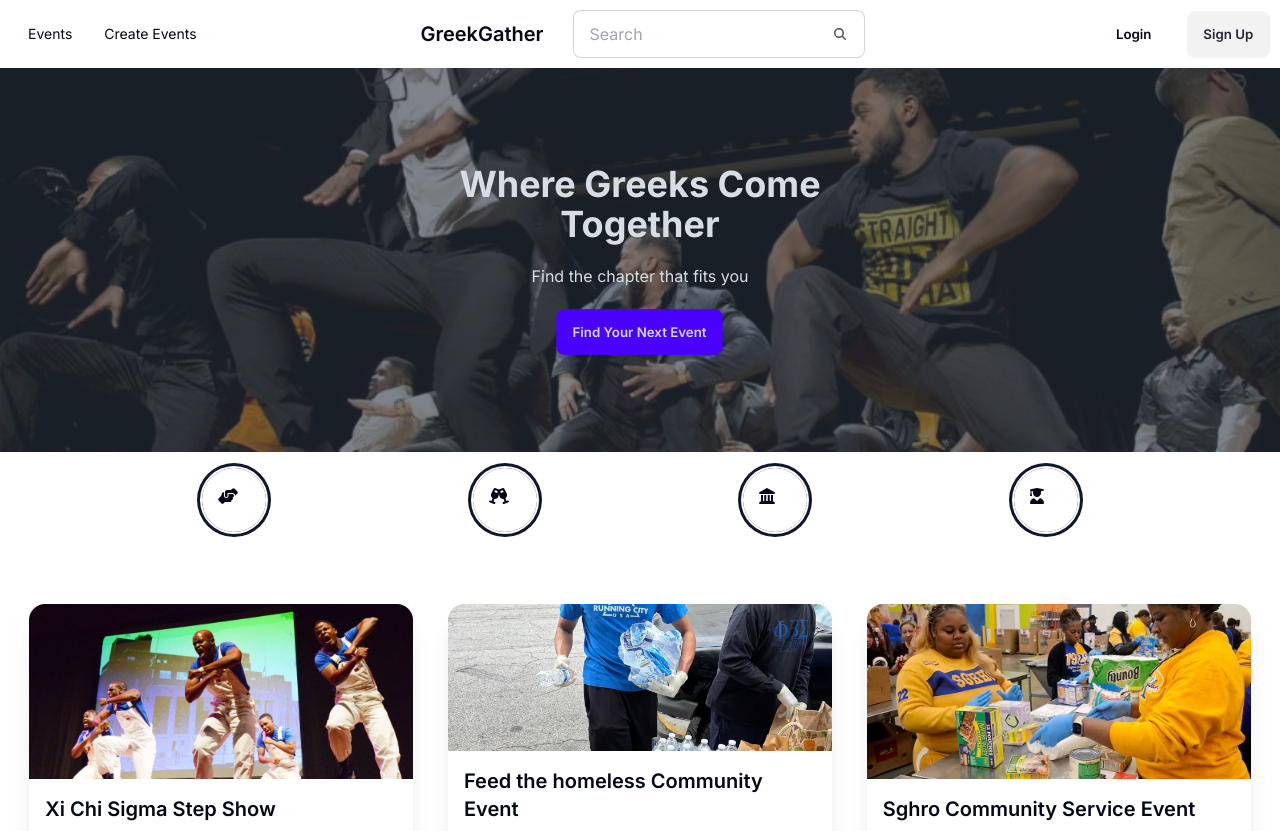
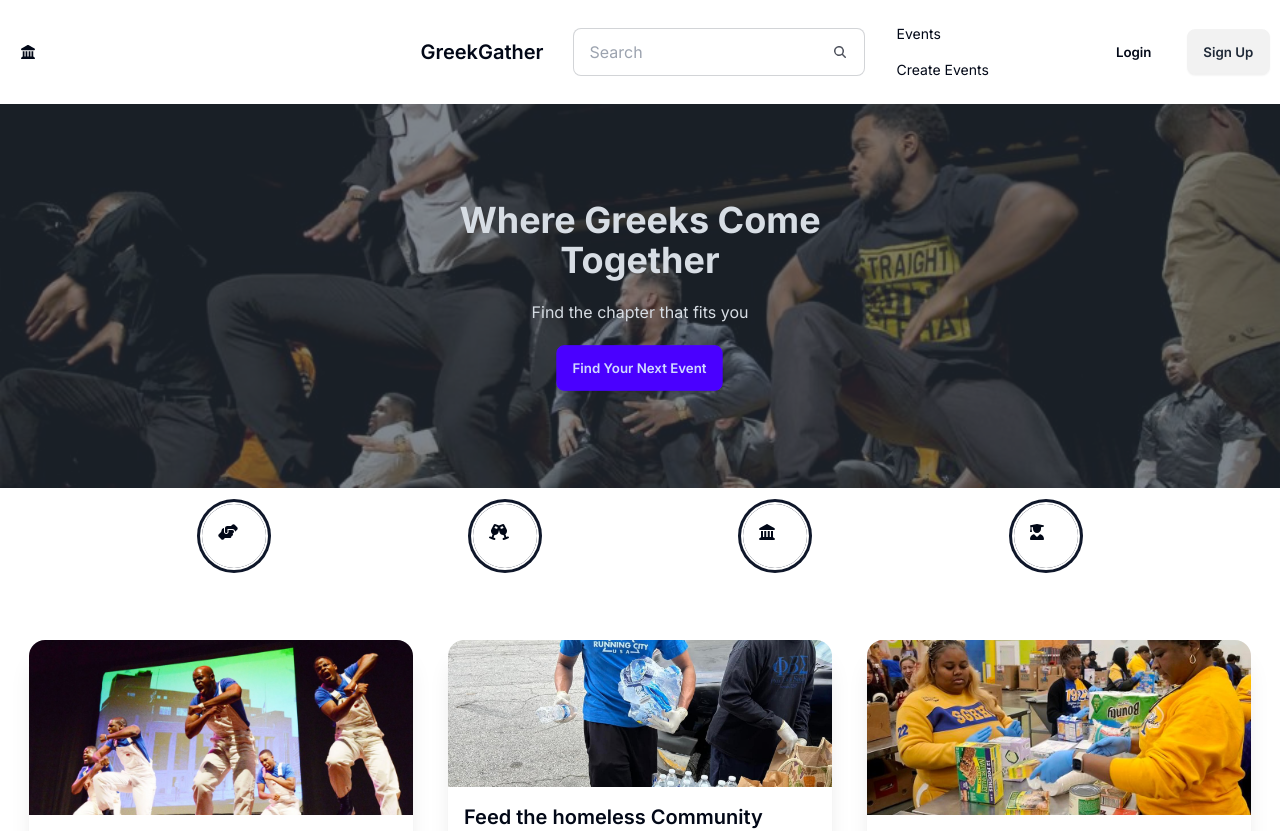
Before and after one commit to christprix/GatherGreek, a Next.js app: page / in a window 1280 px wide. Shown: the top 831 px of the page. Built offline with nearby package versions, Linux system fonts and the light colour scheme.

Commit message:
navbar fix

```diff
--- a/src/components/Nav.tsx
+++ b/src/components/Nav.tsx
@@ -5,10 +5,16 @@ import { ReactNode } from "react";
 export function Nav({ logo }: any) {
   return (
     <div className="navbar bg-base-100">
-      <div className="navbar-start md:hidden ">
+      <div className="navbar-start ">
         <button className="btn btn-ghost btn-circle w-10">{logo}</button>
       </div>
-      <div className="navbar-start hidden md:flex">
+      <div className="navbar-center">
+        <a className="btn btn-ghost text-xl">GreekGather</a>
+      </div>
+      <div className="navbar-center hidden md:flex mx-3">
+        <Search></Search>
+      </div>
+      <div className="navbar-end hidden md:flex">
         <ul className="menu menu-horizontal px-1">
           <li>
             <a>Events</a>
@@ -17,14 +23,6 @@ export function Nav({ logo }: any) {
             <a>Create Events</a>
           </li>
         </ul>
-      </div>
-      <div className="navbar-center">
-        <a className="btn btn-ghost text-xl">GreekGather</a>
-      </div>
-      <div className="navbar-center hidden md:flex mx-3">
-        <Search></Search>
-      </div>
-      <div className="navbar-end hidden md:flex">
         <a className="btn btn-ghost mx-4">Login</a>
         <a className="btn">Sign Up</a>
       </div>
```
